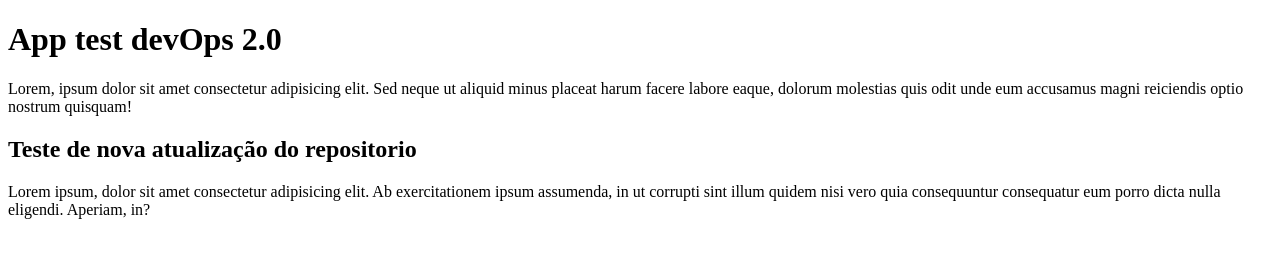
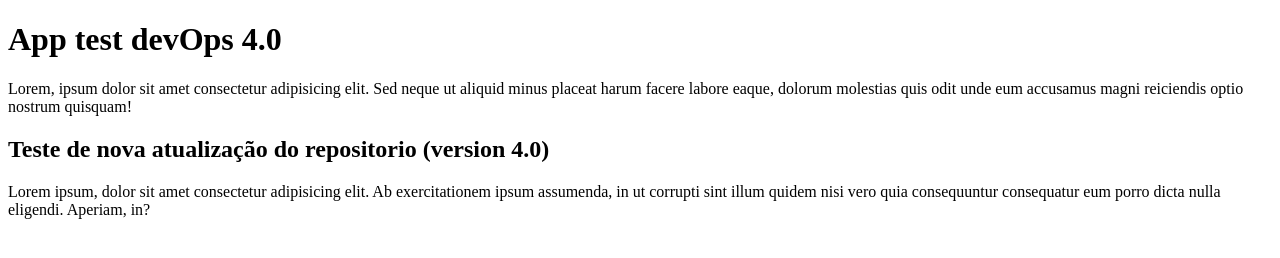
Before and after one commit to Edugon0/Project_DevOps, a plain HTML site: page app/index.html in a window 1280 px wide. Drawn offline with Linux system fonts and the light colour scheme.

Commit message:
new update to pipeline (version 4.0)

```diff
--- a/app/index.html
+++ b/app/index.html
@@ -6,11 +6,11 @@
     <title>App_DevOps</title>
 </head>
 <body>
-    <h1>App test devOps 2.0 </h1>
+    <h1>App test devOps 4.0 </h1>
 
     <p>Lorem, ipsum dolor sit amet consectetur adipisicing elit. Sed neque ut aliquid minus placeat harum facere labore eaque, dolorum molestias quis odit unde eum accusamus magni reiciendis optio nostrum quisquam!</p>
 
-    <h2>Teste de nova atualização do repositorio</h2>
+    <h2>Teste de nova atualização do repositorio (version 4.0)</h2>
 
     <p>Lorem ipsum, dolor sit amet consectetur adipisicing elit. Ab exercitationem ipsum assumenda, in ut corrupti sint illum quidem nisi vero quia consequuntur consequatur eum porro dicta nulla eligendi. Aperiam, in?</p>
 </body>
```
Also changed, not shown: 1 other file.
